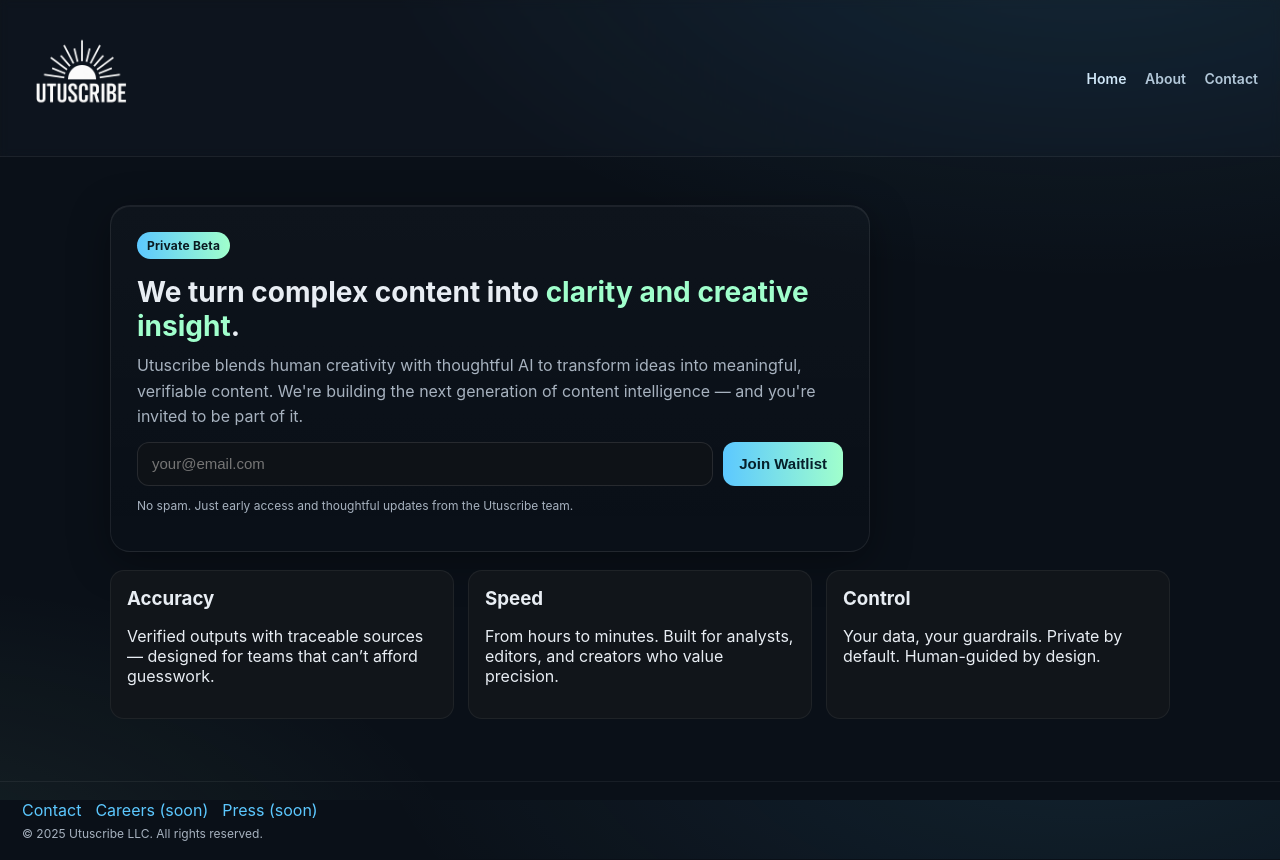
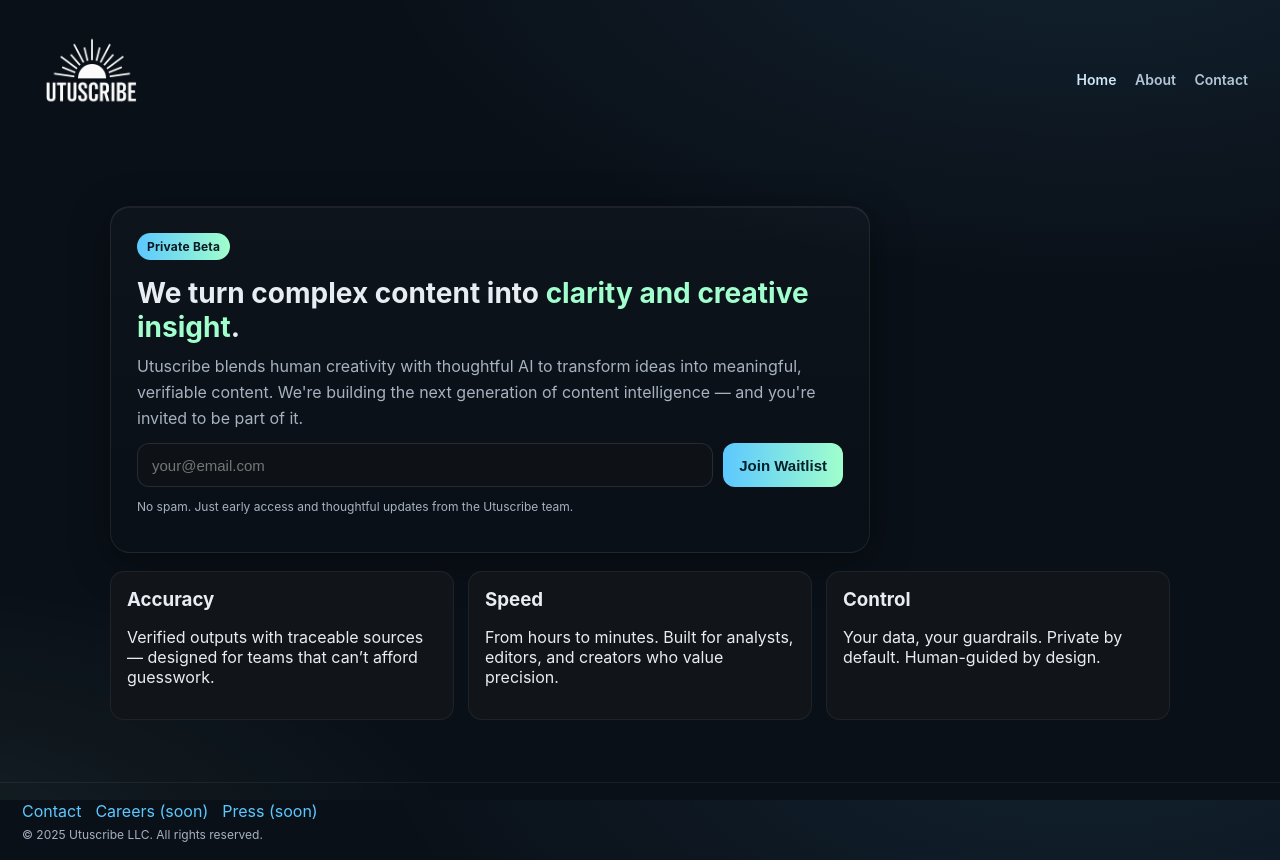
Before and after one commit to CCiancitto/my-website, a plain HTML site: page index.html in a window 1280 px wide. Drawn offline with Linux system fonts and the light colour scheme.

Commit message:
Update styles.css

```diff
--- a/styles.css
+++ b/styles.css
@@ -10,18 +10,25 @@ body {
               #0a1018; /* dark metallic blue base */
 }
 /* Header */
-.site-header{
-  display:flex; align-items:center; justify-content:space-between;
-  padding:16px 22px; border-bottom:1px solid rgba(255,255,255,.06);
-  background:rgba(255,255,255,0.02); backdrop-filter:saturate(120%) blur(4px);
-  position:sticky; top:0; z-index:10;
+.site-header {
+  display: flex;
+  justify-content: space-between;
+  align-items: center;   /* centers logo + nav vertically */
+  padding: 1.2rem 2rem;
 }
 .brand{display:flex; align-items:center; gap:12px}
 .logo-img {
-  height: 15vh;       /* roughly 10% of the visible screen height */
-  max-height: 160px;  /* cap it so it doesn’t get too large on tall screens */
-  width: auto;        /* preserve proportions */
-  margin-top: 0.5vh;  /* adjust spacing if needed */
+  height: 15vh;
+  max-height: 160px;
+  width: auto;
+  opacity: 0;
+  animation: fadeInLogo 1.2s ease-in-out forwards;
+}
+
+/* Define the animation */
+@keyframes fadeInLogo {
+  from { opacity: 0; transform: translateY(-8px); }
+  to { opacity: 1; transform: translateY(0); }
 }
 .wordmark{font-weight:800; letter-spacing:.2px}
 
```
